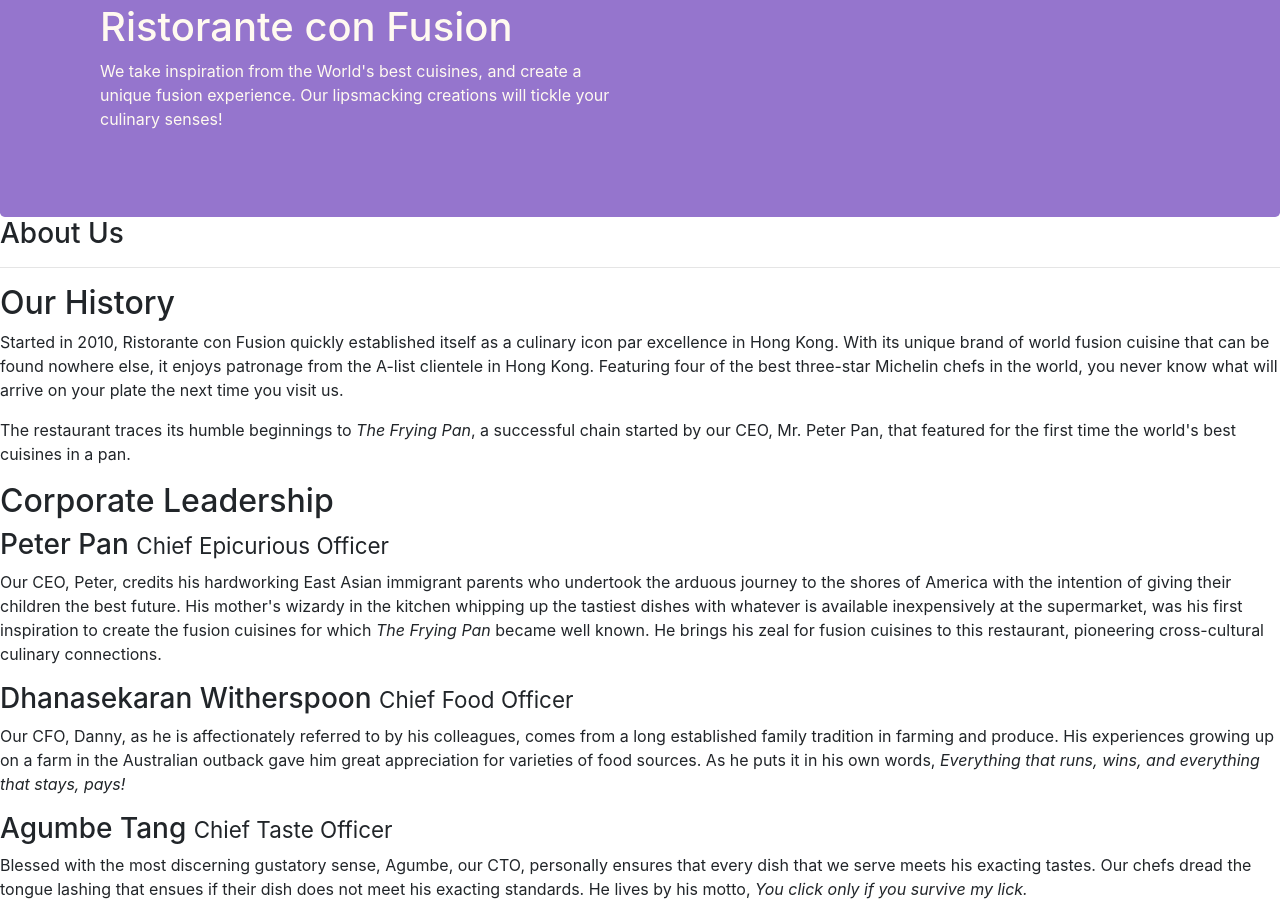
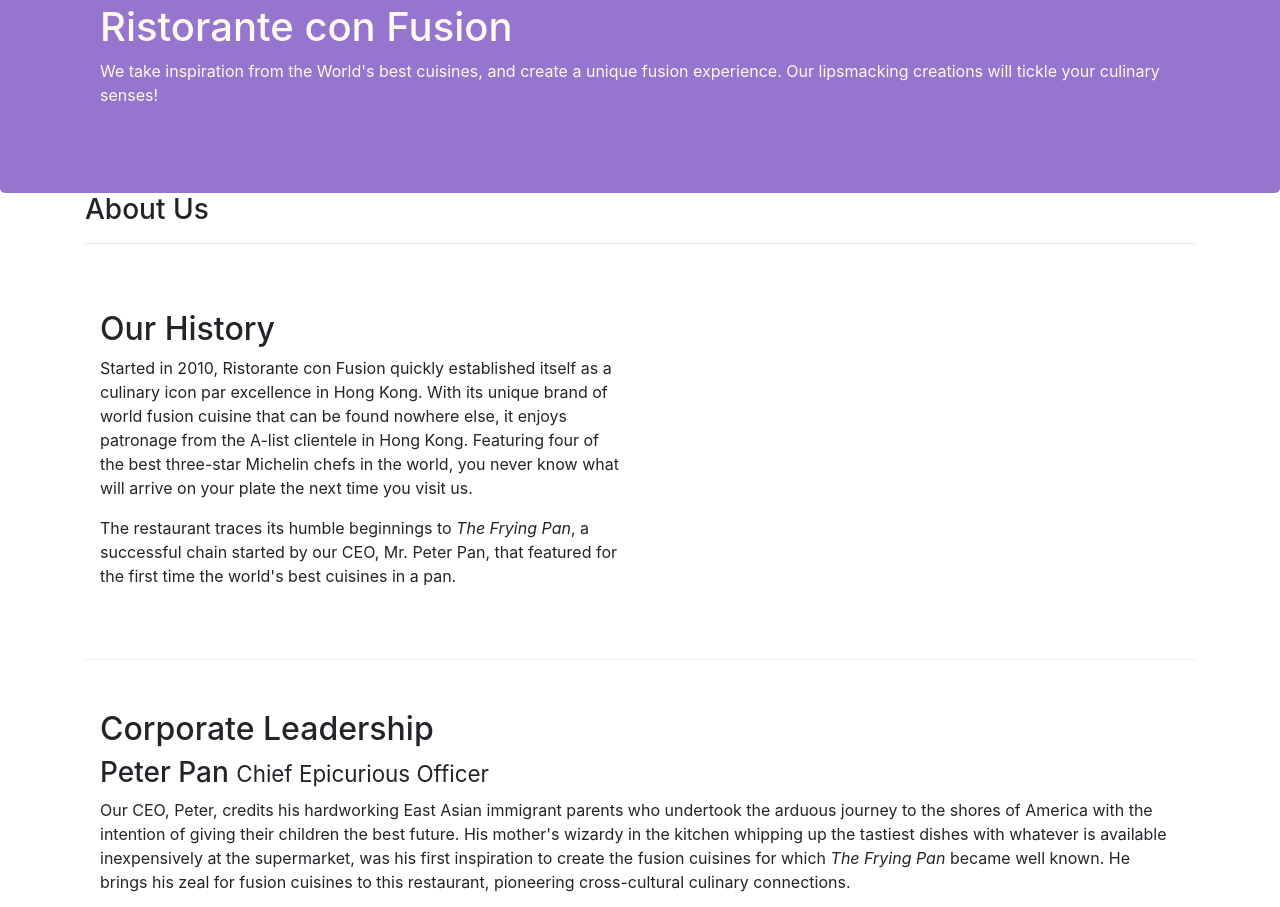
Before and after one commit to hmdyyldrm/c-bootstrap, a website: page aboutus.html in a window 1280 px wide. Shown: the part 67-974 px from the top of the page. Drawn offline with nearby package versions, Linux system fonts and the light colour scheme.

Commit message:
assignment 1 completed (aboutus.html)

```diff
--- a/aboutus.html
+++ b/aboutus.html
@@ -20,46 +20,45 @@
     <header class="jumbotron">
         <div class="container">
             <div class="row row-header">
-                <div class="col-12 col-sm-6">
+                <div class="col-12 col-sm">
                     <h1>Ristorante con Fusion</h1>
                     <p>We take inspiration from the World's best cuisines, and create a unique fusion experience. Our lipsmacking creations will tickle your culinary senses!</p>
-                </div>
-                <div class="col-12 col-sm">
-                </div>
             </div>
         </div>
     </header>
 
-    <div>
-        <div>
-            <div>
+
+
+    <div class="container">
+        <div class="row">
+            <div class="col-12 col-sm">
                <h3>About Us</h3>
                <hr>
             </div>
         </div>
 
-        <div>
-            <div>
+        <div class="row row-content">
+            <div class="col-6 col-sm">
                 <h2>Our History</h2>
                 <p>Started in 2010, Ristorante con Fusion quickly established itself as a culinary icon par excellence in Hong Kong. With its unique brand of world fusion cuisine that can be found nowhere else, it enjoys patronage from the A-list clientele in Hong Kong.  Featuring four of the best three-star Michelin chefs in the world, you never know what will arrive on your plate the next time you visit us.</p>
                 <p>The restaurant traces its humble beginnings to <em>The Frying Pan</em>, a successful chain started by our CEO, Mr. Peter Pan, that featured for the first time the world's best cuisines in a pan.</p>
             </div>
-            <div>
+            <div class="col-6 col-sm">
             </div>
         </div>
 
 
-        <div>
-            <div>
+        <div class="row row-content">
+            <div class="col-12 ">
                 <h2>Corporate Leadership</h2>
                 <h3>Peter Pan <small>Chief Epicurious Officer</small></h3>
-                <p>Our CEO, Peter, credits his hardworking East Asian immigrant parents who undertook the arduous journey to the shores of America with the intention of giving their children the best future. His mother's wizardy in the kitchen whipping up the tastiest dishes with whatever is available inexpensively at the supermarket, was his first inspiration to create the fusion cuisines for which <em>The Frying Pan</em> became well known. He brings his zeal for fusion cuisines to this restaurant, pioneering cross-cultural culinary connections.</p>
+                <p class="d-none d-sm-block">Our CEO, Peter, credits his hardworking East Asian immigrant parents who undertook the arduous journey to the shores of America with the intention of giving their children the best future. His mother's wizardy in the kitchen whipping up the tastiest dishes with whatever is available inexpensively at the supermarket, was his first inspiration to create the fusion cuisines for which <em>The Frying Pan</em> became well known. He brings his zeal for fusion cuisines to this restaurant, pioneering cross-cultural culinary connections.</p>
                 <h3>Dhanasekaran Witherspoon <small>Chief Food Officer</small></h3>
-                <p>Our CFO, Danny, as he is affectionately referred to by his colleagues, comes from a long established family tradition in farming and produce. His experiences growing up on a farm in the Australian outback gave him great appreciation for varieties of food sources. As he puts it in his own words, <em>Everything that runs, wins, and everything that stays, pays!</em></p>
+                <p class="d-none d-sm-block">Our CFO, Danny, as he is affectionately referred to by his colleagues, comes from a long established family tradition in farming and produce. His experiences growing up on a farm in the Australian outback gave him great appreciation for varieties of food sources. As he puts it in his own words, <em>Everything that runs, wins, and everything that stays, pays!</em></p>
                 <h3>Agumbe Tang <small>Chief Taste Officer</small></h3>
-                <p>Blessed with the most discerning gustatory sense, Agumbe, our CTO, personally ensures that every dish that we serve meets his exacting tastes. Our chefs dread the tongue lashing that ensues if their dish does not meet his exacting standards. He lives by his motto, <em>You click only if you survive my lick.</em></p>
+                <p class="d-none d-sm-block">Blessed with the most discerning gustatory sense, Agumbe, our CTO, personally ensures that every dish that we serve meets his exacting tastes. Our chefs dread the tongue lashing that ensues if their dish does not meet his exacting standards. He lives by his motto, <em>You click only if you survive my lick.</em></p>
                 <h3>Alberto Somayya <small>Executive Chef</small></h3>
-                <p>Award winning three-star Michelin chef with wide International experience having worked closely with whos-who in the culinary world, he specializes in creating mouthwatering Indo-Italian fusion experiences. He says, <em>Put together the cuisines from the two craziest cultures, and you get a winning hit! Amma Mia!</em></p>
+                <p class="d-none d-sm-block">Award winning three-star Michelin chef with wide International experience having worked closely with whos-who in the culinary world, he specializes in creating mouthwatering Indo-Italian fusion experiences. He says, <em>Put together the cuisines from the two craziest cultures, and you get a winning hit! Amma Mia!</em></p>
             </div>
        </div>
 
```
